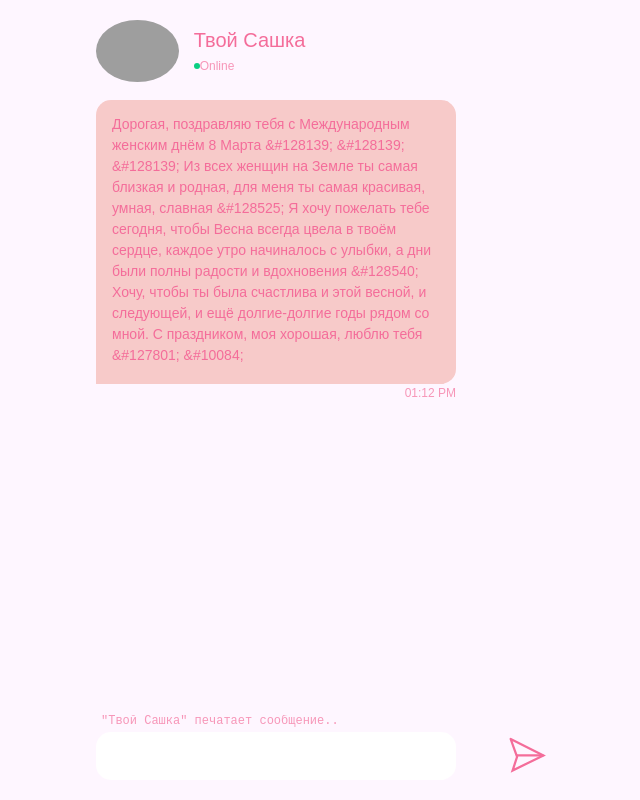
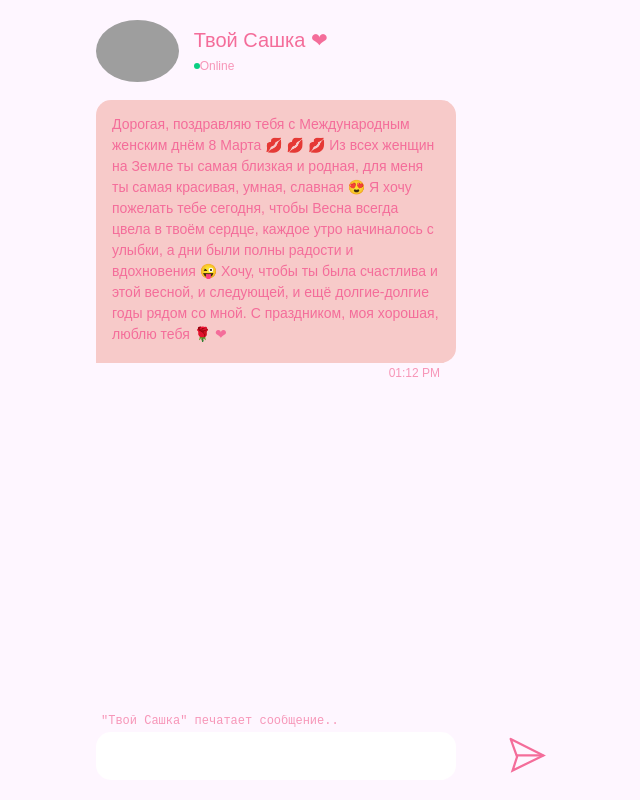
Before and after one commit to AleksandrZn/quest, a React (Create React App) app: page / in a window 1280 px wide. Shown: the whole page, without its empty margins (319-959 px from the left). Built offline with nearby package versions, Linux system fonts and the light colour scheme; grey boxes are pictures that could not be loaded.

Commit message:
Optimized the code

```diff
--- a/src/App.js
+++ b/src/App.js
@@ -1,7 +1,6 @@
 import styled from "styled-components";
 import logo from './image/logo.svg'
 import avatar from './image/Avatar.svg'
-import done from './image/Union.png'
 import send from './image/Send.svg'
 import blue from './image/Blue.png'
 import brown from './image/Brown.png'
@@ -10,7 +9,7 @@ import yellow from './image/Yellow.png'
 import B from './image/BlackB.svg'
 import A from './image/WhiteB.svg'
 import Map from "./image/Map.png"
-import { useEffect, useRef, useState } from "react";
+import { useEffect, useState } from "react";
 
 const Container = styled.div`
   background-color: #FEF6FF;
@@ -166,6 +165,14 @@ line-height: 0%;
 font-family: sans-serif;
 font-weight: bold;
 `
+const BageComponent = (bag, A, B) => {
+  return <Bag bag={bag}>
+    <BagItemWrapper>
+      <BagItem>{A}</BagItem>
+      <BagItem>{B}</BagItem>
+    </BagItemWrapper>
+  </Bag>
+}
 const AnswerWrapper = styled.div`
 display: flex;
 justify-content:space-evenly;
@@ -227,19 +234,10 @@ color:rgba(244, 109, 154, 0.7);
   }
 }
 `
+
 const TYPES_MESSAGE = {
   SCRIPT: "script",
   USER: "user",
-}
-
-
-const BageComponent = (bag, A, B) => {
-  return <Bag bag={bag}>
-    <BagItemWrapper>
-      <BagItem>{A}</BagItem>
-      <BagItem>{B}</BagItem>
-    </BagItemWrapper>
-  </Bag>
 }
 const MessageWrapper = styled.div`
 font-family: sans-serif;
@@ -247,55 +245,78 @@ font-size: 14px;
 line-height: 150%;
 width:80%;
 padding-top: 18px;
-margin-left:${props => props.typeMessage === TYPES_MESSAGE.USER ? "auto" : "none"};
+margin-left:${({ $typemessage }) => $typemessage === TYPES_MESSAGE.USER ? "auto" : "none"};
 `
 const Message = styled.div`
-background-color:${props => props.typeMessage === TYPES_MESSAGE.USER ? "#F46D9A" : "#F7CAC9"};
+background-color:${({ $typemessage }) => $typemessage === TYPES_MESSAGE.USER ? "#F46D9A" : "#F7CAC9"};
 padding: 14px 16px 18px 16px;
-border-radius:${props => props.typeMessage === TYPES_MESSAGE.USER ? "15px 15px  0 15px" : "15px 15px 15px 0"};
+border-radius:${({ $typemessage }) => $typemessage === TYPES_MESSAGE.USER ? "15px 15px  0 15px" : "15px 15px 15px 0"};
 
 `
 const MessageContent = styled.div`
-color:${props => props.typeMessage === TYPES_MESSAGE.USER ? "#F2F2F2" : "#F46D9A"};
+color:${({ $typemessage }) => $typemessage === TYPES_MESSAGE.USER ? "#F2F2F2" : "#F46D9A"};
 & img{
-width: 100%;
-height: 100%;
+  width: 100%;
+  height: 100%;
 }
 `
 const MessageTime = styled.div`
 display: flex;
-font-family: sans-serif;
+font-family: sans - serif;
 font-size: 12px;
-line-height: 150%;
-color:rgba(244, 109, 154, 0.7);
-${props => props.second ? "padding-right: 16px" : "padding-left: 16px"};
-justify-content:${props => props.typeMessage === TYPES_MESSAGE.SCRIPT ? "flex-end" : "flex-start"};
+line-height: 150 %;
+color: rgba(244, 109, 154, 0.7);
+${({ $typemessage }) => $typemessage === TYPES_MESSAGE.SCRIPT ? "padding-right: 16px" : "padding-left: 16px"};
+justify-content:${({ $typemessage }) => $typemessage === TYPES_MESSAGE.SCRIPT ? "flex-end" : "flex-start"};
 align-items: center;
 `
 const MessageComponent = ({ elem }) => {
-
-  return <MessageWrapper typeMessage={elem?.from}>
-    <Message typeMessage={elem?.from}>
-      <MessageContent typeMessage={elem?.from}>
+  return <MessageWrapper $typemessage={elem?.from}>
+    <Message $typemessage={elem?.from}>
+      <MessageContent $typemessage={elem?.from}>
         {elem?.text}
         {elem.image && < img src={elem?.image} alt={"Map"} />}
       </MessageContent>
     </Message>
-    <MessageTime typeMessage={elem?.from}>{elem?.time}</MessageTime>
+    <MessageTime $typemessage={elem?.from}>{elem?.time}</MessageTime>
   </MessageWrapper>
 
 }
 
 function App() {
+  const [value, setValue] = useState(["", "Р", "", "Н", "", "Е", ""])
+  const [next, setNext] = useState(false)
+  const [pageNumber, setPageNumber] = useState("Logo")
+  const [animation, setAnimation] = useState(true)
+  const [inp, setInp] = useState("")
+  const [chatValues, setChatValues] = useState([])
+
   const bagLiters = [{ bag: blue, A: "И", B: "У" }, { bag: brown, A: "П", B: "С" }, { bag: green, A: "Н", B: "Р" }, { bag: yellow, A: "Е", B: "Т" }]
   const AnswerLeters = [{ leter: "", color: "#A07D89" }, { leter: "Р", color: "#6EF57B" }, { leter: "", color: "#6E92F5" }, { leter: "Н", color: "#6EF57B" }, { leter: "", color: "#F5CF6E" }, { leter: "Е", color: "#F5CF6E" }, { leter: "", color: "#6EF57B" }]
   const ResultAnswerLeters = ["П", "Р", "И", "Н", "Т", "Е", "Р"]
-  const [value, setValue] = useState(["", "Р", "", "Н", "", "Е", ""])
-  const [next, setNext] = useState(false)
+  const load = " \"Твой Сашка\" печатает сообщение..."
+  const chatFirst = [
+    { text: "Дорогая, поздравляю тебя с Международным женским днём 8 Марта 💋 💋 💋 Из всех женщин на Земле ты самая близкая и родная, для меня ты самая красивая, умная, славная 😍 Я хочу пожелать тебе сегодня, чтобы Весна всегда цвела в твоём сердце, каждое утро начиналось с улыбки, а дни были полны радости и вдохновения 😜 Хочу, чтобы ты была счастлива и этой весной, и следующей, и ещё долгие-долгие годы рядом со мной. С праздником, моя хорошая, люблю тебя 🌹 ❤", from: "script" },
+    { text: "Готова к квесту с призами?", from: "script" },
+    { text: "Конечно любимый 😍", from: "user" }
+  ]
+  const chatSecond = [
+    { text: "Моя умничка, ты справилась! Остается только отправить мне кодовое слово и карта твоя.", from: "script" },
+    { text: "ЛЮБЛЮ", from: "user" },
+    { image: Map, from: "script" }
 
-  const [pageNumber, setPageNumber] = useState("Logo")
-  const [animation, setAnimation] = useState(true)
-  const [inp, setInp] = useState("")
+  ]
+
+  const doChatting = (messages) => {
+    new Promise((resolve) => {
+      if (chatValues.length < messages.length && (messages[chatValues.length]?.from === TYPES_MESSAGE.SCRIPT || chatValues.length === 0)) {
+        setTimer(() => {
+          setChatValues(() => [...chatValues, { ...messages[chatValues.length], time: time(), }])
+          setAnimation(false)
+        }, 3000);
+      } resolve(chatValues.length < messages.length && (messages[chatValues.length]?.from === TYPES_MESSAGE.SCRIPT || chatValues.length === 0))
+    }).then((result) => setAnimation(result))
+  }
 
   const time = () => {
     const date = new Date();
@@ -314,33 +335,6 @@ function App() {
     setTimer(() => setPageNumber("Chat"), 1000)
   }, []);
 
-
-  const chatFirst = [
-    { text: "Дорогая, поздравляю тебя с Международным женским днём 8 Марта &#128139; &#128139; &#128139; Из всех женщин на Земле ты самая близкая и родная, для меня ты самая красивая, умная, славная &#128525; Я хочу пожелать тебе сегодня, чтобы Весна всегда цвела в твоём сердце, каждое утро начиналось с улыбки, а дни были полны радости и вдохновения &#128540; Хочу, чтобы ты была счастлива и этой весной, и следующей, и ещё долгие-долгие годы рядом со мной. С праздником, моя хорошая, люблю тебя &#127801; &#10084;", from: "script" },
-    { text: "Готова к квесту с призами?", from: "script" },
-    { text: "Конечно любимый 😍", from: "user" }
-  ]
-
-  const chatSecond = [
-    { text: "Моя умничка, ты справилась! Остается только отправить мне кодовое слово и карта твоя.", from: "script" },
-    { text: "ЛЮБЛЮ", from: "user" },
-    { image: Map, from: "script" }
-
-  ]
-
-  const [chatValues, setChatValues] = useState([])
-
-  function doChatting(messages) {
-    new Promise((resolve) => {
-      if (chatValues.length < messages.length && (messages[chatValues.length]?.from === TYPES_MESSAGE.SCRIPT || chatValues.length == 0)) {
-        setTimer(() => {
-          setChatValues(() => [...chatValues, { ...messages[chatValues.length], time: time(), }])
-          setAnimation(false)
-        }, 3000);
-      } resolve(chatValues.length < messages.length && (messages[chatValues.length]?.from === TYPES_MESSAGE.SCRIPT || chatValues.length == 0))
-    }).then((result) => setAnimation(result))
-  }
-
   useEffect(() => {
     if (pageNumber === "Chat") {
       if (next) {
@@ -348,34 +342,50 @@ function App() {
       } else {
         doChatting(chatFirst);
       }
-
     }
   }, [pageNumber, chatValues])
 
   useEffect(() => {
-    if (value.toString() == ResultAnswerLeters.toString()) {
+    if (value.toString() === ResultAnswerLeters.toString()) {
       setPageNumber('Logo')
       setTimer(() => { setPageNumber('Chat') }, 3000)
     }
   }, [value])
 
-  const load = " \"Твой Сашка\" печатает сообщение..."
 
-
+  const handleClick = (messages) => {
+    if (messages.length === 2) {
+      new Promise((resolve) => {
+        setChatValues(() => [...messages, { ...chatFirst[messages.length], time: time(), }])
+        setTimer(() => {
+          setPageNumber('Logo')
+          resolve()
+        }, 2000);
+      }).then(() => setTimer(() => {
+        setPageNumber("Game")
+        setChatValues([])
+        setNext(true)
+      }, 3000))
+    }
+    if (messages.length === 1 && inp === "ЛЮБЛЮ") {
+      setInp("")
+      setChatValues(() => [...messages, { ...chatSecond[messages.length], time: time(), }])
+    }
+  }
 
   return (
     <Container>
       <Content>
-        {pageNumber == "Logo" && < Logo >
+        {pageNumber === "Logo" && < Logo >
           <img src={logo} alt={"Logo"} />
         </Logo>}
-        {pageNumber == "Chat" &&
+        {pageNumber === "Chat" &&
           < Chat >
             <ChatHeader>
               <HeaderImage src={avatar} alt="Avatar" />
               <HeaderText>
                 <HeaderTextName>
-                  Твой Сашка
+                  Твой Сашка &#10084;
                 </HeaderTextName>
                 <HeaderTextStatus>
                   <p style={{ width: "6px", height: "6px", borderRadius: "50%", background: "#0ACF83" }} />
@@ -395,25 +405,7 @@ function App() {
               <ChatSendWrapperInput>
                 <ChatSendInput onChange={(e) => setInp(e.target.value.toUpperCase())} disabled={false} value={inp} />
               </ChatSendWrapperInput>
-              <ChatSendBtn src={send} alt="send" onClick={() => {
-                if (chatValues.length === 2) {
-                  new Promise((resolve) => {
-                    setChatValues(() => [...chatValues, { ...chatFirst[chatValues.length], time: time(), }])
-                    setTimer(() => {
-                      setPageNumber('Logo')
-                      resolve()
-                    }, 2000);
-                  }).then(() => setTimer(() => {
-                    setPageNumber("Game")
-                    setChatValues([])
-                    setNext(true)
-                  }, 3000))
-                }
-                if (chatValues.length === 1 && inp === "ЛЮБЛЮ") {
-                  setInp("")
-                  setChatValues(() => [...chatValues, { ...chatSecond[chatValues.length], time: time(), }])
-                }
-              }} />
+              <ChatSendBtn src={send} alt="send" onClick={() => handleClick(chatValues)} />
             </ChatSend>
           </Chat>}
         {pageNumber === "Game" &&
@@ -427,7 +419,7 @@ function App() {
             <Clue>"Подставь буквы чтобы узнать где лежит кодовое слово, необходимое для получения карты сокровищ"</Clue>
             <AnswerWrapper>
               {AnswerLeters.map((elem, i) => <AnswerLiter onChange={(e) => setValue([...value].map((v, j) => i
-                == j ? e.target.value.toUpperCase() : v.toUpperCase()))} color={elem.color} maxLength={1} value={value[i]} disabled={elem.leter == "" ? false : true} />)}
+                === j ? e.target.value.toUpperCase() : v.toUpperCase()))} color={elem.color} maxLength={1} value={value[i]} disabled={elem.leter === "" ? false : true} />)}
             </AnswerWrapper>
             <Decore src={A} top="-10%" left="75%" scaleA={1} scaleB={1} />
             <Decore src={B} top="104%" left="63%" scaleA={-0.6} scaleB={0.6} />
```
